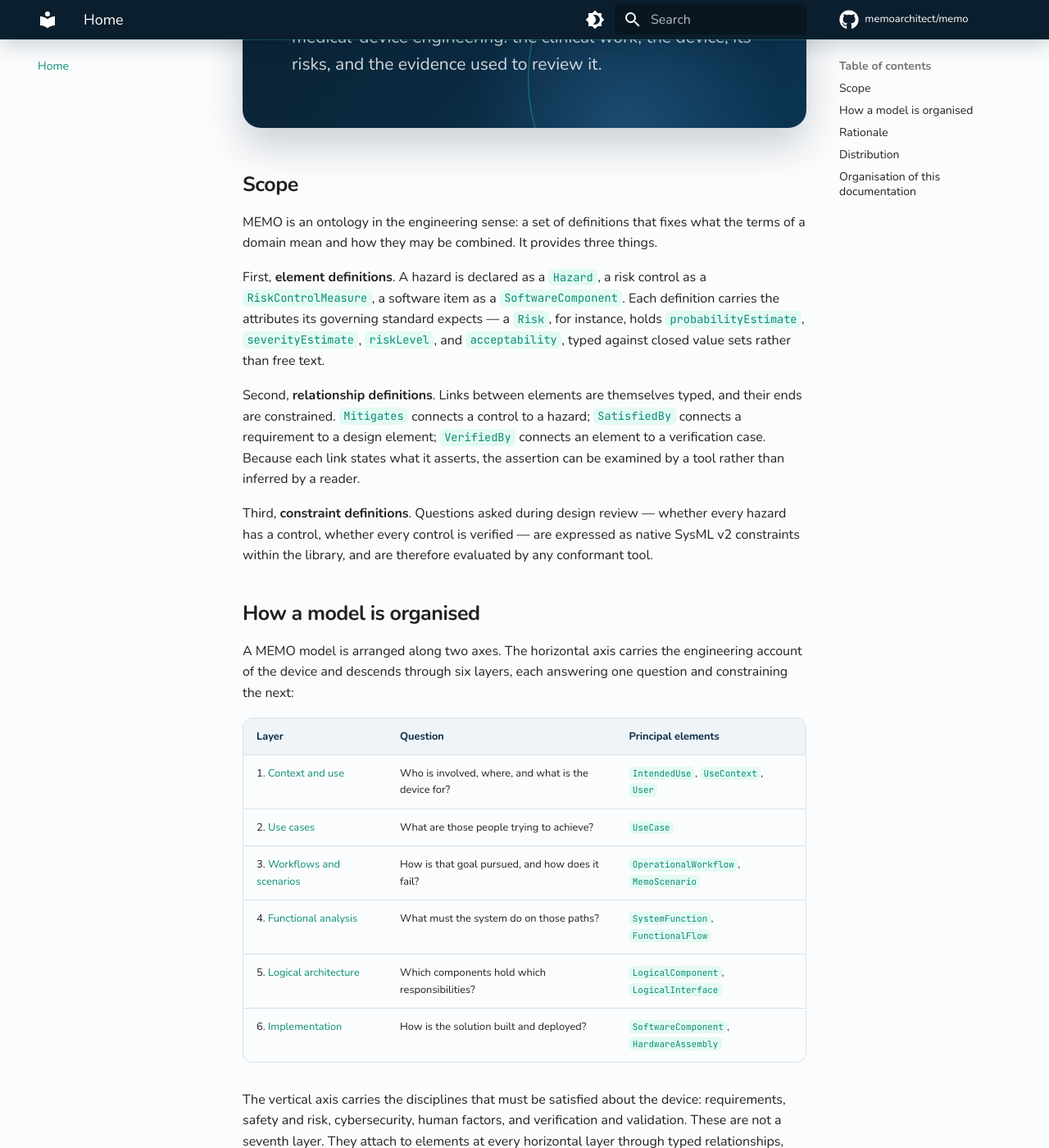
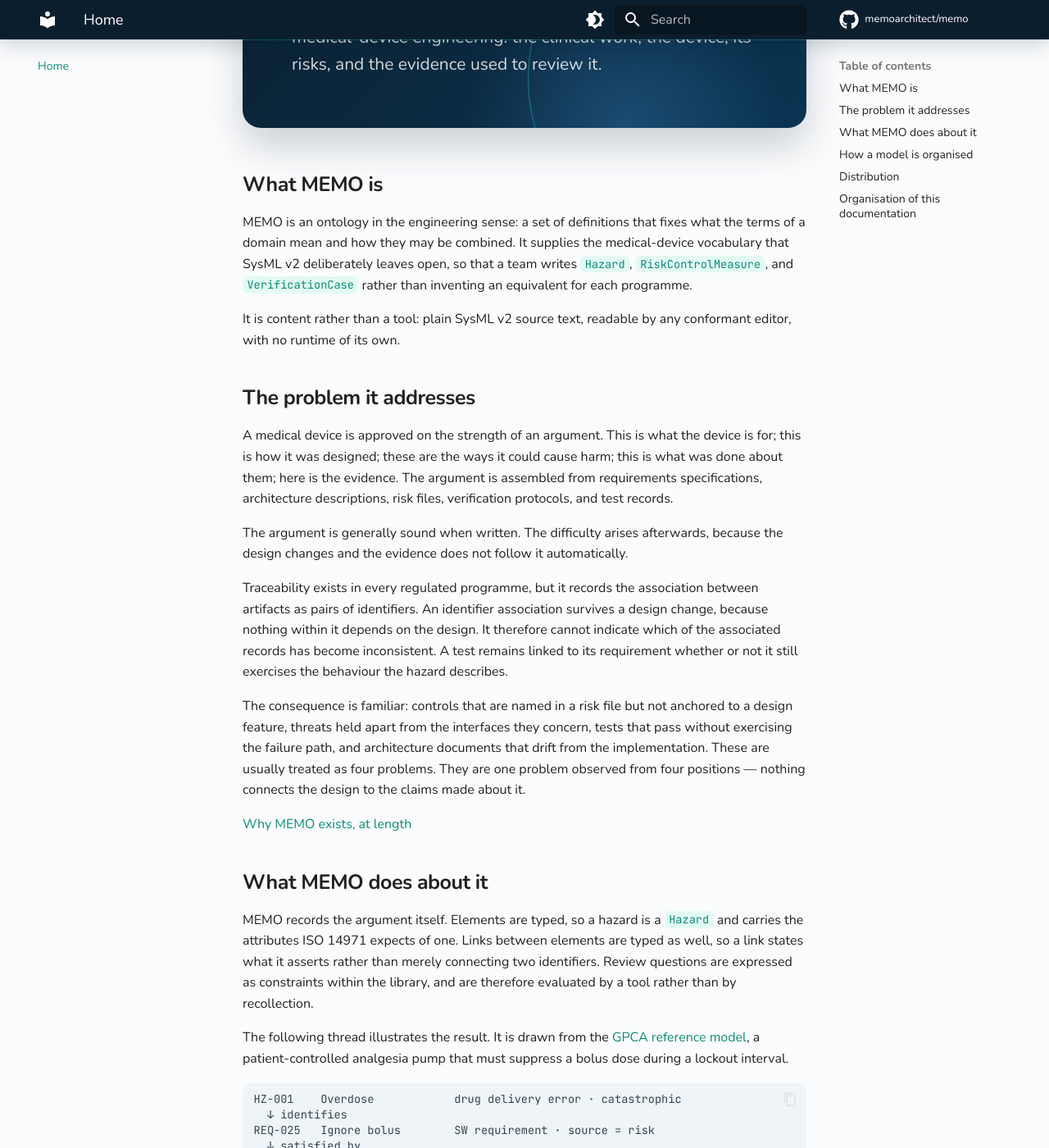
Before and after one commit to memoarchitect/memo, an MkDocs documentation site: the page built from docs/index.md, in a window 1280 px wide and 1400 px high, scrolled down 315 px. Shown: the whole window at 82% size. Built offline with MkDocs 1.6.1 and Material for MkDocs 9.7.7, drawn with Linux system fonts in a browser that asks for light colours; comment, search, counter and statistics services are not loaded; some of the changed text lies outside the part shown.

Commit message:
docs: order the front page problem-first and remove reference-level detail
The page opened at the depth of a reference entry. Its second paragraph
enumerated attribute names — probabilityEstimate, severityEstimate, riskLevel,
acceptability — and the paragraphs after it named relationship types and
constraint mechanics, all before the reader had been told what problem any of
it addresses. That material belongs in What is MEMO and in Reference, both of
which already carry it.

The presentation this documentation derives from opens with the problem and
introduces the ontology only afterwards. The page now follows that order:

  What MEMO is                 two paragraphs, no type or attribute names
  The problem it addresses     the safety argument, why identifier
                               traceability cannot detect its own staleness,
                               and the four symptoms that follow
  What MEMO does about it      typed elements, links, and constraints stated in
                               three sentences rather than three paragraphs,
                               then the GPCA thread and validator output as
                               illustration
  How a model is organised     the six layers and the assurance axis
  Distribution
  Organisation of this documentation

The layer table drops its Principal elements column for the same reason: naming
IntendedUse and FunctionalFlow on the front page is reference detail, and each
row already links to the layer page that introduces them.

Co-Authored-By: Claude Opus 5 <noreply@anthropic.com>

````diff
--- a/docs/index.md
+++ b/docs/index.md
@@ -10,74 +10,56 @@ review it.
 
 </div>
 
-## Scope
+## What MEMO is
 
 MEMO is an ontology in the engineering sense: a set of definitions that fixes
-what the terms of a domain mean and how they may be combined. It provides three
-things.
+what the terms of a domain mean and how they may be combined. It supplies the
+medical-device vocabulary that SysML v2 deliberately leaves open, so that a
+team writes `Hazard`, `RiskControlMeasure`, and `VerificationCase` rather than
+inventing an equivalent for each programme.
 
-First, **element definitions**. A hazard is declared as a `Hazard`, a risk
-control as a `RiskControlMeasure`, a software item as a `SoftwareComponent`.
-Each definition carries the attributes its governing standard expects — a
-`Risk`, for instance, holds `probabilityEstimate`, `severityEstimate`,
-`riskLevel`, and `acceptability`, typed against closed value sets rather than
-free text.
+It is content rather than a tool: plain SysML v2 source text, readable by any
+conformant editor, with no runtime of its own.
 
-Second, **relationship definitions**. Links between elements are themselves
-typed, and their ends are constrained. `Mitigates` connects a control to a
-hazard; `SatisfiedBy` connects a requirement to a design element; `VerifiedBy`
-connects an element to a verification case. Because each link states what it
-asserts, the assertion can be examined by a tool rather than inferred by a
-reader.
+## The problem it addresses
 
-Third, **constraint definitions**. Questions asked during design review —
-whether every hazard has a control, whether every control is verified — are
-expressed as native SysML v2 constraints within the library, and are therefore
-evaluated by any conformant tool.
+A medical device is approved on the strength of an argument. This is what the
+device is for; this is how it was designed; these are the ways it could cause
+harm; this is what was done about them; here is the evidence. The argument is
+assembled from requirements specifications, architecture descriptions, risk
+files, verification protocols, and test records.
 
-## How a model is organised
+The argument is generally sound when written. The difficulty arises afterwards,
+because the design changes and the evidence does not follow it automatically.
 
-A MEMO model is arranged along two axes. The horizontal axis carries the
-engineering account of the device and descends through six layers, each
-answering one question and constraining the next:
+Traceability exists in every regulated programme, but it records the
+association between artifacts as pairs of identifiers. An identifier
+association survives a design change, because nothing within it depends on the
+design. It therefore cannot indicate which of the associated records has become
+inconsistent. A test remains linked to its requirement whether or not it still
+exercises the behaviour the hazard describes.
 
-| Layer | Question | Principal elements |
-| --- | --- | --- |
-| 1. [Context and use](layers/context.md) | Who is involved, where, and what is the device for? | `IntendedUse`, `UseContext`, `User` |
-| 2. [Use cases](layers/use-cases.md) | What are those people trying to achieve? | `UseCase` |
-| 3. [Workflows and scenarios](layers/operational-world.md) | How is that goal pursued, and how does it fail? | `OperationalWorkflow`, `MemoScenario` |
-| 4. [Functional analysis](layers/operations-system.md) | What must the system do on those paths? | `SystemFunction`, `FunctionalFlow` |
-| 5. [Logical architecture](layers/requirements-architecture.md) | Which components hold which responsibilities? | `LogicalComponent`, `LogicalInterface` |
-| 6. [Implementation](layers/requirements-architecture.md) | How is the solution built and deployed? | `SoftwareComponent`, `HardwareAssembly` |
+The consequence is familiar: controls that are named in a risk file but not
+anchored to a design feature, threats held apart from the interfaces they
+concern, tests that pass without exercising the failure path, and architecture
+documents that drift from the implementation. These are usually treated as four
+problems. They are one problem observed from four positions — nothing connects
+the design to the claims made about it.
 
-The vertical axis carries the disciplines that must be satisfied about the
-device: requirements, safety and risk, cybersecurity, human factors, and
-verification and validation. These are not a seventh layer. They attach to
-elements at every horizontal layer through typed relationships, which is why a
-hazard can be anchored to the specific scenario in which it arises and to the
-component whose behaviour controls it.
+[Why MEMO exists, at length](why/index.md)
 
-An element belongs to exactly one axis, and reaches the other only by
-relationship. This is enforced by `singleAxisOwnershipRule`, and it is what
-prevents a model from accumulating separate copies of the same component in the
-safety, cybersecurity, and verification views.
+## What MEMO does about it
 
-A model is not required to populate every layer. A manual instrument has no
-software architecture, and `layersOptionalRule` states that this is a complete
-model rather than an unfinished one.
+MEMO records the argument itself. Elements are typed, so a hazard is a
+`Hazard` and carries the attributes ISO 14971 expects of one. Links between
+elements are typed as well, so a link states what it asserts rather than merely
+connecting two identifiers. Review questions are expressed as constraints
+within the library, and are therefore evaluated by a tool rather than by
+recollection.
 
-## Rationale
-
-A device's safety argument is distributed across requirements specifications,
-architecture descriptions, risk files, verification protocols, and test
-records. Conventional traceability records the association between these
-artifacts as pairs of identifiers. An identifier association is preserved when
-the design changes, because nothing in it depends on the design; consequently
-it cannot indicate which of the associated records has become inconsistent.
-
-The following thread illustrates the alternative. It is taken from the
-[GPCA reference model](case-studies/gpca/index.md), in which a patient-
-controlled analgesia pump must suppress a bolus dose during a lockout interval.
+The following thread illustrates the result. It is drawn from the
+[GPCA reference model](case-studies/gpca/index.md), a patient-controlled
+analgesia pump that must suppress a bolus dose during a lockout interval.
 
 ```text
 HZ-001    Overdose            drug delivery error · catastrophic
@@ -93,11 +75,10 @@ VER-002   Verify lockout      test · acceptance criteria
 EVD-001   Lockout evidence    tied to baseline
 ```
 
-Each node is an instance of a defined type and each edge is an instance of a
-defined relationship. `REQ-025` records `source = risk` as a typed attribute,
-so the model itself represents the fact that the requirement exists in response
-to a hazard. Given a change to `HZ-001`, the set of elements requiring
-re-review is obtained by traversing these relationships.
+`REQ-025` records `source = risk` as a typed attribute, so the model itself
+represents the fact that the requirement exists in response to a hazard. Given
+a change to `HZ-001`, the set of elements requiring re-review is obtained by
+traversing these relationships rather than by searching documents.
 
 The same typing allows the constraints to be evaluated:
 
@@ -113,15 +94,40 @@ CR-MED-003  Risk control must be verified           (ISO 14971 §7.4)
 Result: 2 errors · 1 warning · thread HZ-001 closed
 ```
 
-This procedure identifies gaps in the recorded argument. It does not establish
-that a device is safe, and it does not substitute for review. Clinical
-judgement, risk acceptance, and approval remain with the personnel responsible
-for them.
+This identifies gaps in the recorded argument. It does not establish that a
+device is safe, and it does not substitute for review. Clinical judgement, risk
+acceptance, and approval remain with the personnel responsible for them.
+
+## How a model is organised
+
+A MEMO model is arranged along two axes. The horizontal axis carries the
+engineering account of the device and descends through six layers, each
+answering one question and constraining the next.
+
+| Layer | Question |
+| --- | --- |
+| 1. [Context and use](layers/context.md) | Who is involved, where, and what is the device for? |
+| 2. [Use cases](layers/use-cases.md) | What are those people trying to achieve? |
+| 3. [Workflows and scenarios](layers/operational-world.md) | How is that goal pursued, and how does it fail? |
+| 4. [Functional analysis](layers/operations-system.md) | What must the system do on those paths? |
+| 5. [Logical architecture](layers/requirements-architecture.md) | Which components hold which responsibilities? |
+| 6. [Implementation](layers/requirements-architecture.md) | How is the solution built and deployed? |
+
+The vertical axis carries the disciplines that must be satisfied about the
+device: requirements, safety and risk, cybersecurity, human factors, and
+verification and validation. These are not a seventh layer. They attach to
+elements at every horizontal layer, which is why a hazard can be anchored both
+to the scenario in which it arises and to the component whose behaviour
+controls it.
+
+Populating every layer is not required. A manual instrument has no software
+architecture, and the ontology treats such a model as complete rather than
+unfinished.
 
 ## Distribution
 
-The library is SysML v2 source text. It has no runtime and depends on no
-particular tool, and can be consumed as an npm package, as a KerML project
+The library is SysML v2 source text with no runtime and no dependency on a
+particular tool. It may be consumed as an npm package, as a KerML project
 archive, or from a source checkout. Two further products exist and are
 documented separately: [Tools](https://github.com/memoarchitect/memo-tools),
 which provides the `memo` command-line interface, and
````
